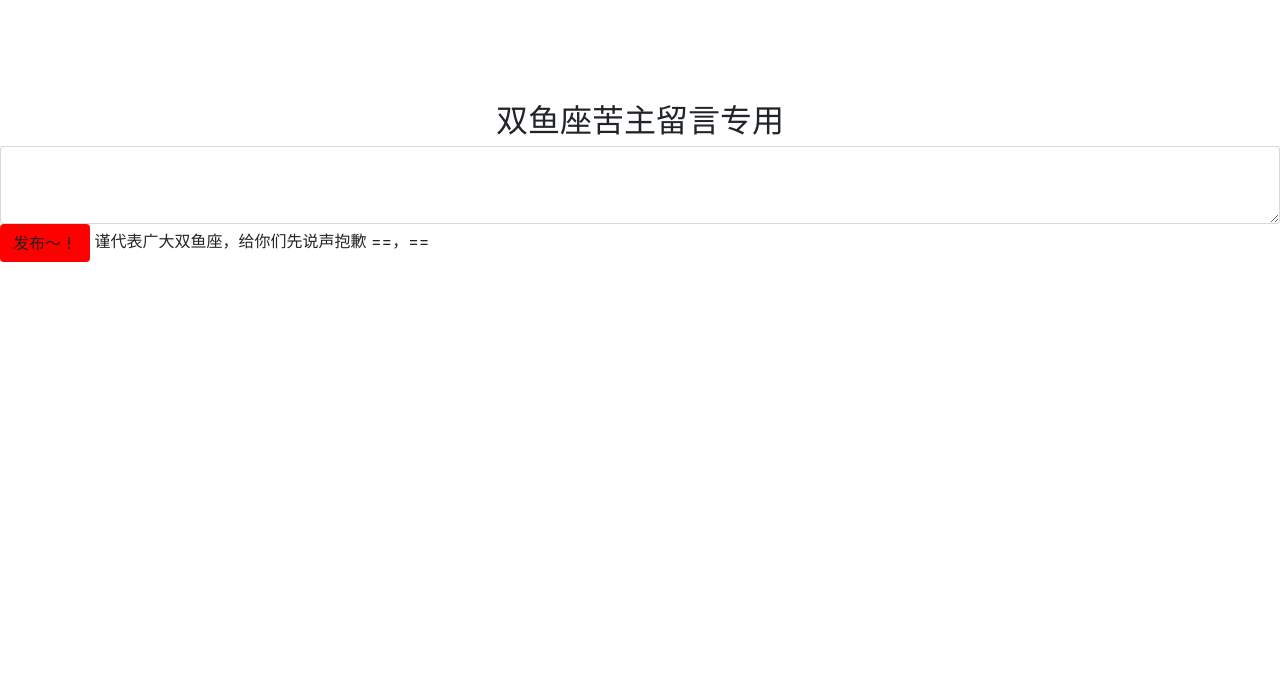
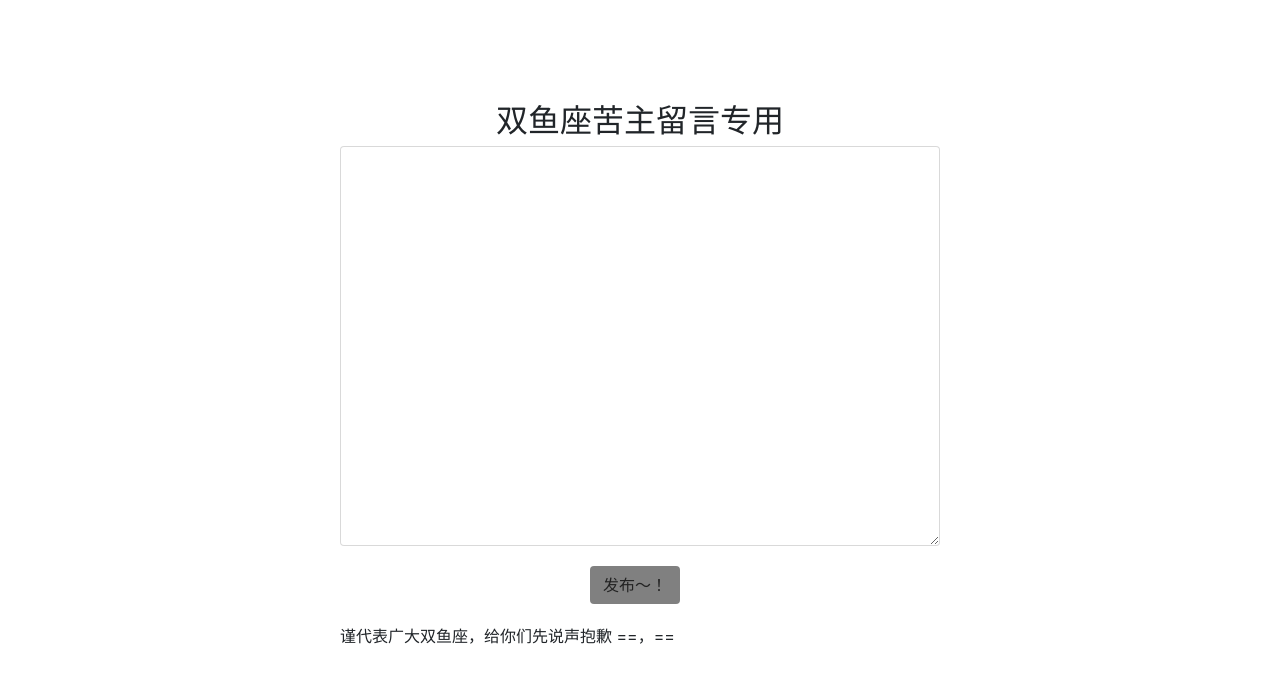
Before and after one commit to Amiko123/assignment, a website with bundled scripts: page index.html in a window 1280 px wide. Shown: the part 2741-3424 px from the top of the page. Before the commit the page ends 3103 px from the top, so only its background shows below. Built offline with nearby package versions, Linux system fonts and the light colour scheme.

Commit message:
留言框

```diff
--- a/css/index.css
+++ b/css/index.css
@@ -28,6 +28,24 @@
 .mmy-h2{
   text-align: center;
 }
+#upsetSection{
+  width: 600px;
+  margin-left: auto;
+  margin-right: auto;
+}
 .mmy-bgc{
-  background-color:pink;
+  background-color:#F4E0E4;
+  width: 600px;
+  height: 400px;
+  margin: 0 auto;
 }
+#upsetSection .btn-group .mmy-btn{
+  display: block;
+  margin-top:20px;
+  margin-bottom: 20px;
+  margin-left: 250px;
+  float: none;
+}
+#upsetSection .btn-group .mmy-btn:hover{
+  background-color: #e2e2e2;
+}
--- a/index.html
+++ b/index.html
@@ -69,7 +69,7 @@
       <div class="container">
         <div class="row">
           <div class="col-lg-8 mx-auto text-center">
-            <h2 class="section-heading text-white" 　style=”background-color:#FBB6E9“>花痴300%！见你一眼就能脑补一部连续剧～</h2>
+            <h2 class="section-heading text-white">花痴300%！见你一眼就能脑补一部连续剧～</h2>
             <hr class="light">
             <p class="text-faded">说说你身边的双鱼女是什么样的～</p>
             <a class="btn btn-default btn-xl sr-button" href="#upsetSection">强力吐槽</a>
@@ -251,12 +251,12 @@
     <section id="upsetSection">
         <h2 class="section-heading mmy-h2">双鱼座苦主留言专用</h2>
         <textarea class="form-control mmy-bgc" rows="3"></textarea>
-        <div class="btn-group" role="group" aria-label="...">
-            <button type="button" class="btn btn-default" style=background-color:red>发布～！</button>
+        <div class="btn-group mmy-btn-proup" role="group" aria-label="...">
+            <a type="button" class="btn btn-default btn-xl sr-button mmy-btn" style="background-color:grey" href="#">发布～！</a>
 
           </div>
 
-        谨代表广大双鱼座，给你们先说声抱歉 ==，==
+          <p>谨代表广大双鱼座，给你们先说声抱歉 ==，== </p>
 
       </textarea>
     </section>
```
